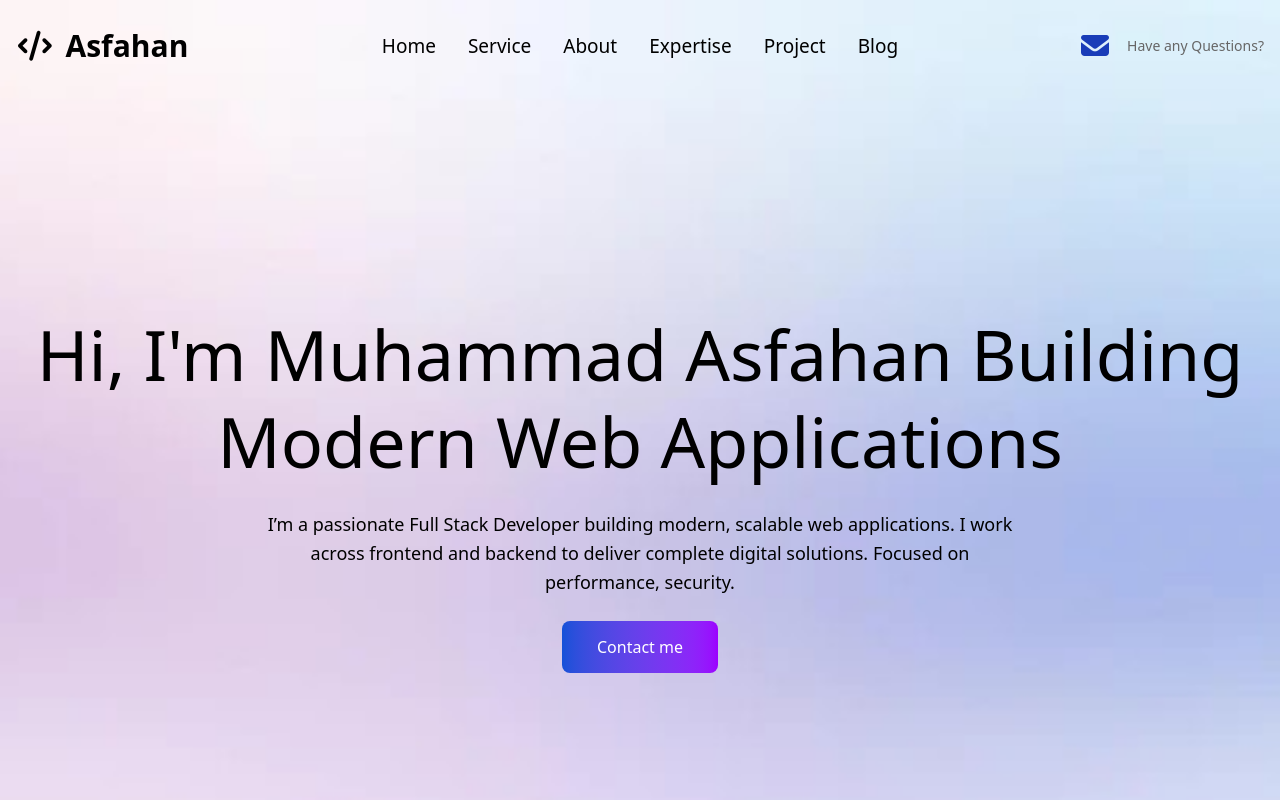
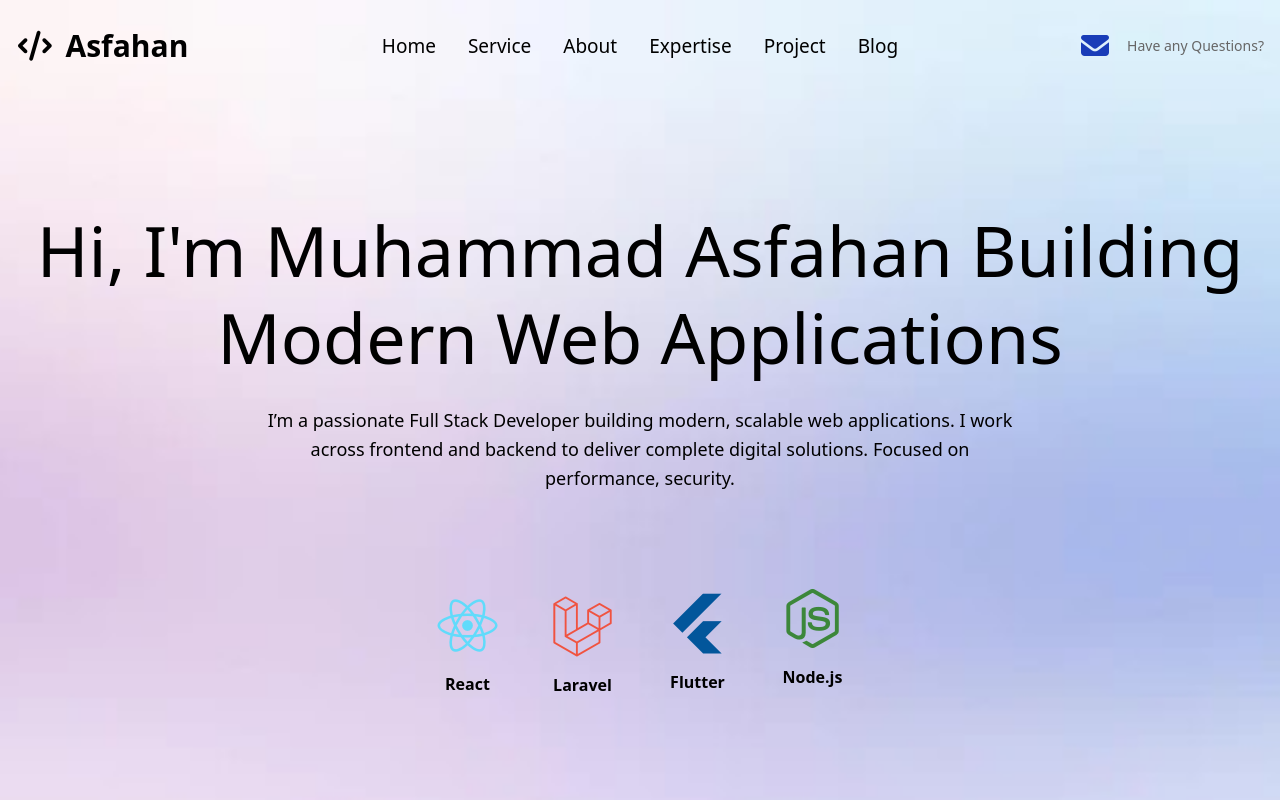
Before and after one commit to asfahan09/portfolio, a plain HTML site: page index.html in a window 1280 px wide. Shown: the top 800 px of the page. Drawn offline with nearby package versions, Linux system fonts and the light colour scheme.

Commit message:
add icon

```diff
--- a/index.html
+++ b/index.html
@@ -120,20 +120,41 @@ Building Modern Web Applications
 
       <div class="flex flex-col items-center gap-10">
 
-        <button
-          class="relative overflow-hidden text-white font-bold py-[14px] px-[35px]
-                 bg-gradient-to-r from-[#1351d8] to-[#9c00ff]
-                 group rounded-lg">
+      <section class="py-20">
+  <div class="max-w-[1200px] mx-auto px-4">
 
-          <span
-            class="absolute inset-0 bg-[#0e2364] scale-x-0 origin-center
-                   transition-transform duration-500 ease-in-out
-                   group-hover:scale-x-170 z-0
-                   [clip-path:polygon(10%_0,100%_0,90%_100%,0_100%)]">
-          </span>
 
-          <span class="relative z-10 font-medium">Contact me</span>
-        </button>
+
+    <div class="grid grid-cols-2 md:grid-cols-4 gap-10 text-center">
+
+      <!-- React -->
+      <div class="skill-float">
+        <i class="fa-brands fa-react text-6xl text-[#61DBFB]"></i>
+        <p class="mt-4 font-semibold">React</p>
+      </div>
+
+      <!-- Laravel -->
+      <div class="skill-float delay-1">
+        <i class="fa-brands fa-laravel text-6xl text-[#F05340]"></i>
+        <p class="mt-4 font-semibold">Laravel</p>
+      </div>
+
+      <!-- Flutter -->
+      <div class="skill-float delay-2">
+        <i class="fa-brands fa-flutter text-6xl text-[#02569B]"></i>
+        <p class="mt-4 font-semibold">Flutter</p>
+      </div>
+
+      <!-- Node -->
+      <div class="skill-float delay-3">
+        <i class="fa-brands fa-node-js text-6xl text-[#3C873A]"></i>
+        <p class="mt-4 font-semibold">Node.js</p>
+      </div>
+
+    </div>
+  </div>
+</section>
+
 
 
 
@@ -149,7 +170,22 @@ Building Modern Web Applications
 
   </div>
   <!-- section 1 -->
+<style>
+  @keyframes float {
+  0%   { transform: translateY(0px); }
+  50%  { transform: translateY(-12px); }
+  100% { transform: translateY(0px); }
+}
 
+.skill-float {
+  animation: float 3s ease-in-out infinite;
+}
+
+.delay-1 { animation-delay: 0.4s; }
+.delay-2 { animation-delay: 0.8s; }
+.delay-3 { animation-delay: 1.2s; }
+
+</style>
   <!-- section 2 start -->
   <div class="container mx-auto w-full max-w-[1322px]  p-4  lg:mt-20">
     <div class="grid grid-cols-1 lg:grid-cols-12 gap-8">
```
